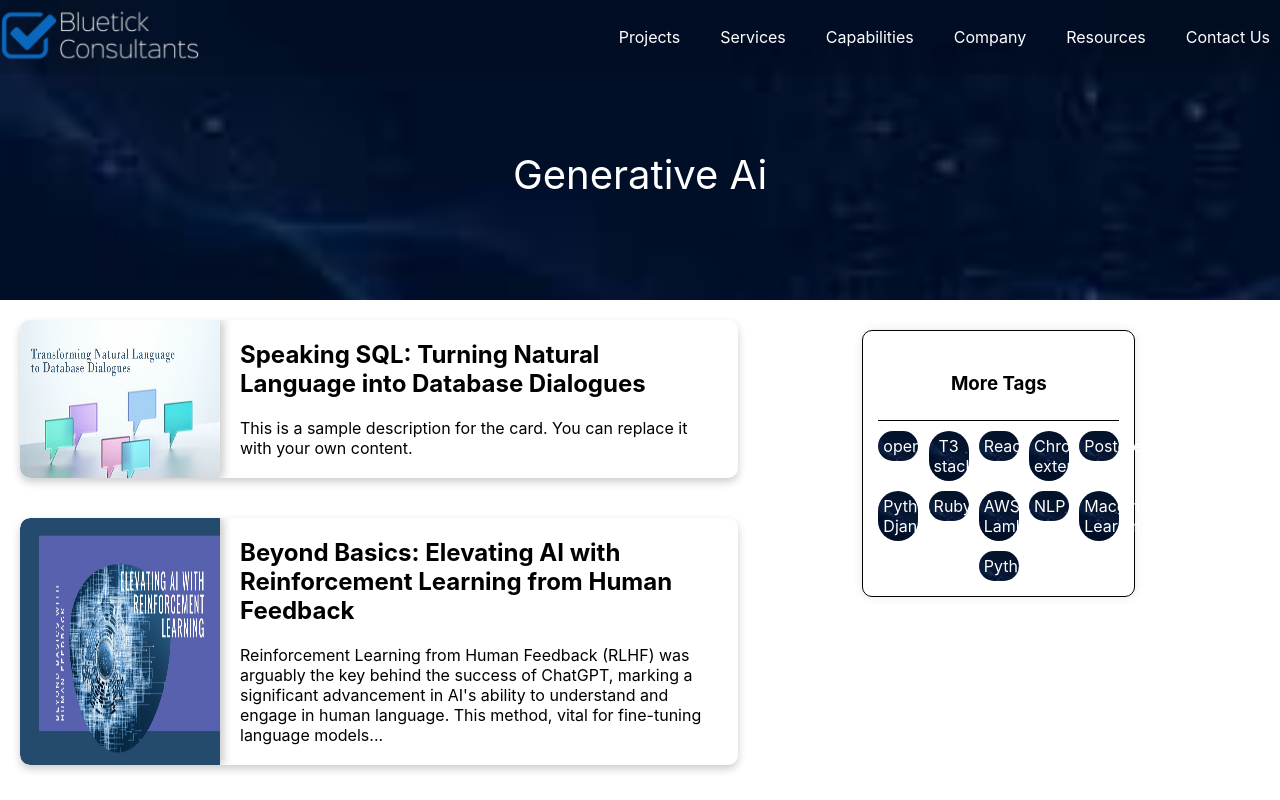
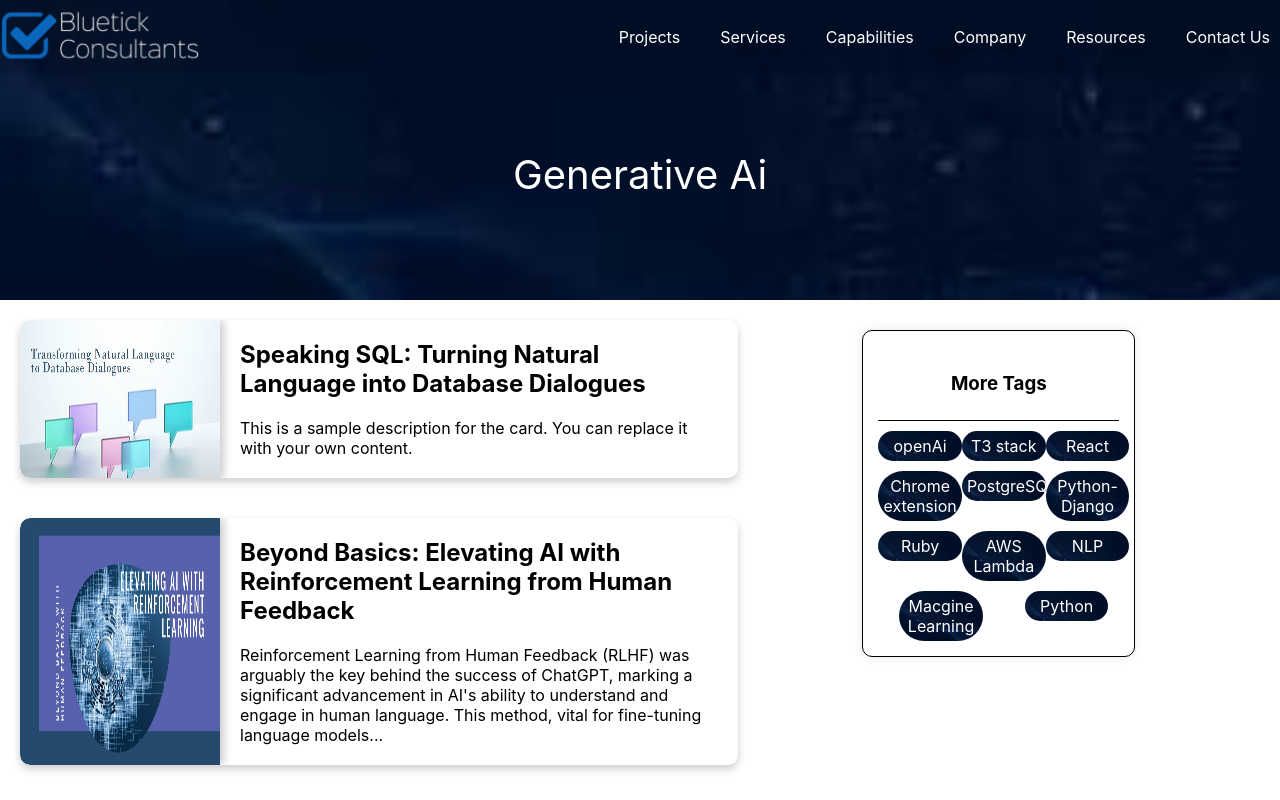
Before and after one commit to abhishekbathena/bluetick-consultants, a React (Create React App) app: page / in a window 1280 px wide. Shown: the top 800 px of the page. Built offline with nearby package versions, Linux system fonts and the light colour scheme.

Commit message:
Update card.css

```diff
--- a/src/components/card.css
+++ b/src/components/card.css
@@ -68,8 +68,7 @@
     }
 
 .tag-item {
-        width: calc(15%-35px);
-        /* 25% width for 4 items per row with margin */
+    width: calc(33.33% - 10px); /* Adjusted width for three items per row with margin */
     margin: 5px;
     /* Adjust margin as needed */
     text-align: center;
@@ -80,8 +79,7 @@
     border-radius: 40px;
     background-image: url('bg1.jpeg');
     padding: 5px;
-        width:30px;
-
+    width: 100%; /* Adjusted width to fill the entire space of .tag-item */
     /* Added padding to the anchor element */
     text-decoration: none;
     color: white;
```
Lines whose indentation alone changed are shown as unchanged.
